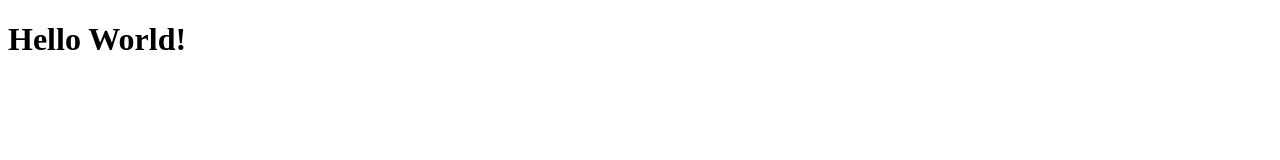
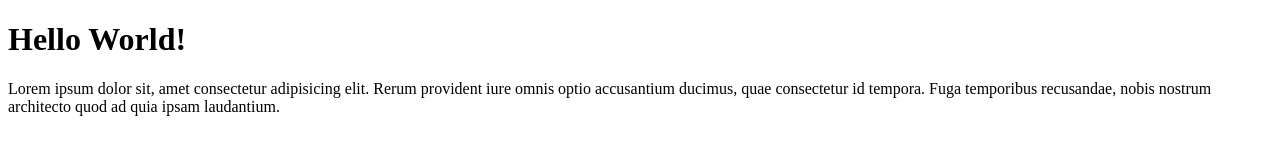
Before and after one commit to ahmad027/azier-git-test, a plain HTML site: page index.html in a window 1280 px wide. Drawn offline with Linux system fonts and the light colour scheme.

Commit message:
menambahkan paragraf

```diff
--- a/index.html
+++ b/index.html
@@ -8,5 +8,11 @@
   </head>
   <body>
     <h1>Hello World!</h1>
+    <p>
+      Lorem ipsum dolor sit, amet consectetur adipisicing elit. Rerum provident
+      iure omnis optio accusantium ducimus, quae consectetur id tempora. Fuga
+      temporibus recusandae, nobis nostrum architecto quod ad quia ipsam
+      laudantium.
+    </p>
   </body>
 </html>
```
